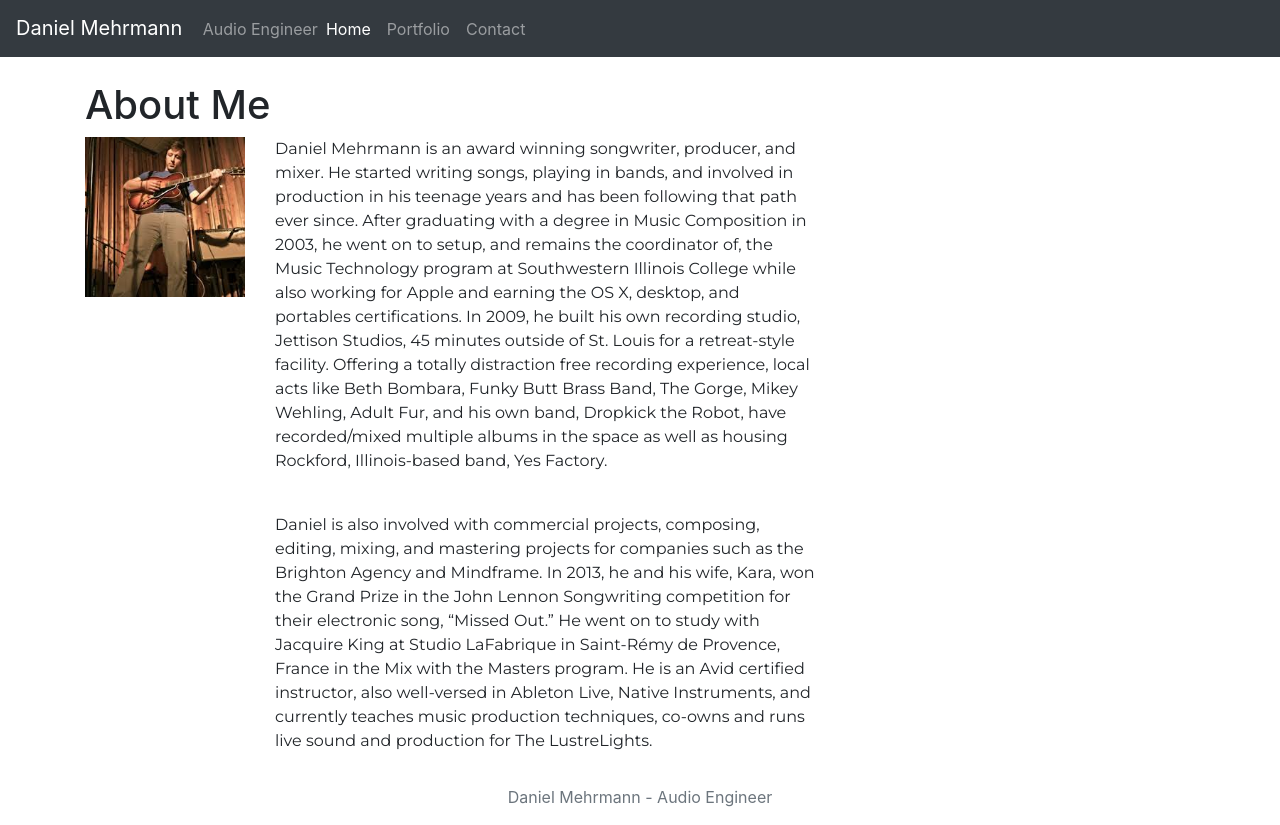
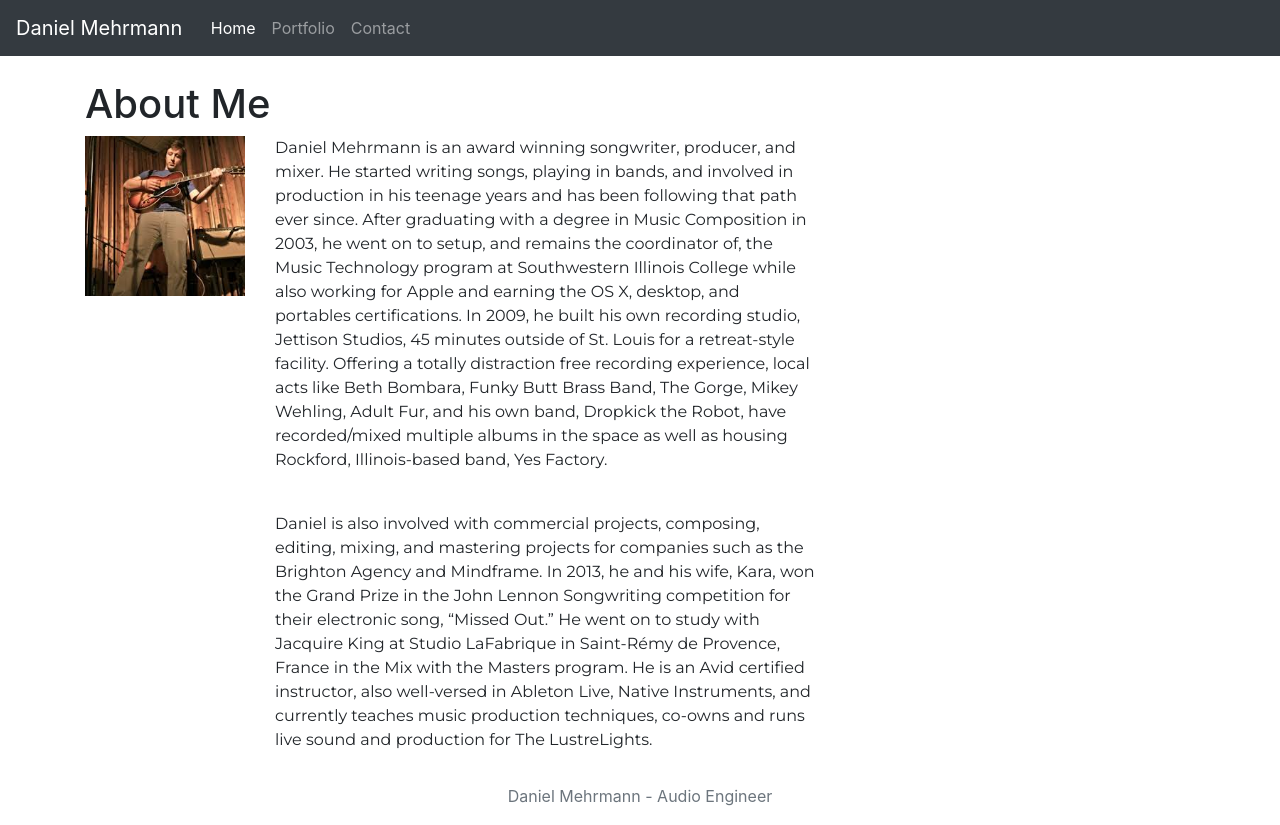
Before and after one commit to dmehrmann76/Daniel-Mehrmann-Audio-Engineer, a plain HTML site: page index.html in a window 1280 px wide. Drawn offline with nearby package versions, Linux system fonts and the light colour scheme.

Commit message:
deleted Audio Engineer

```diff
--- a/index.html
+++ b/index.html
@@ -23,7 +23,7 @@
       <div>
         <a class="navbar-brand" href="#">Daniel Mehrmann</a>
         <span class="navbar-text">
-          Audio Engineer
+
         </span>
       </div>
 
```
Also changed, not shown: contact.html (+1 -1 lines), portfolio.html (+1 -1 lines).
